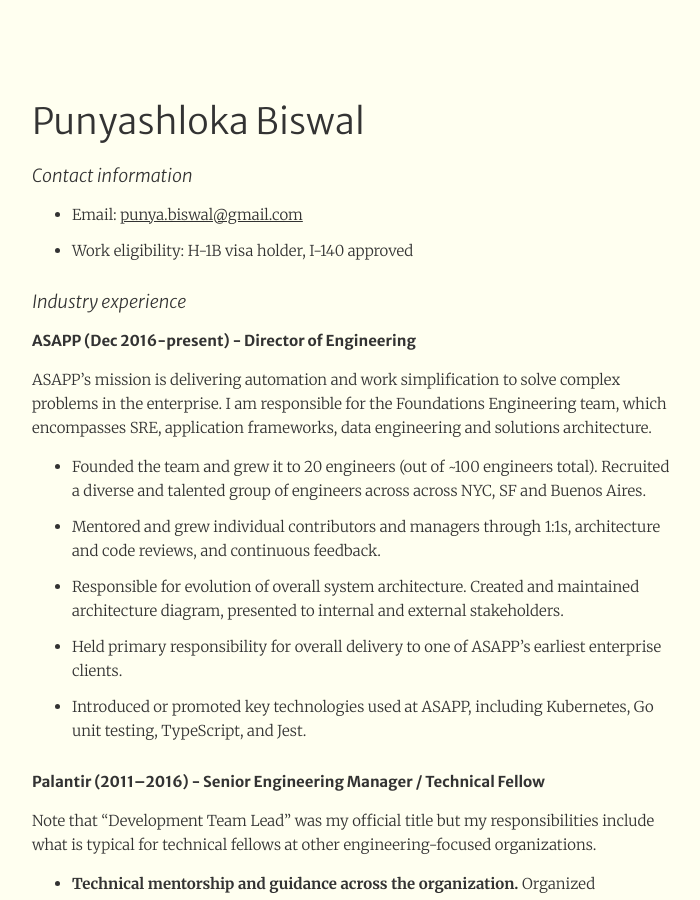
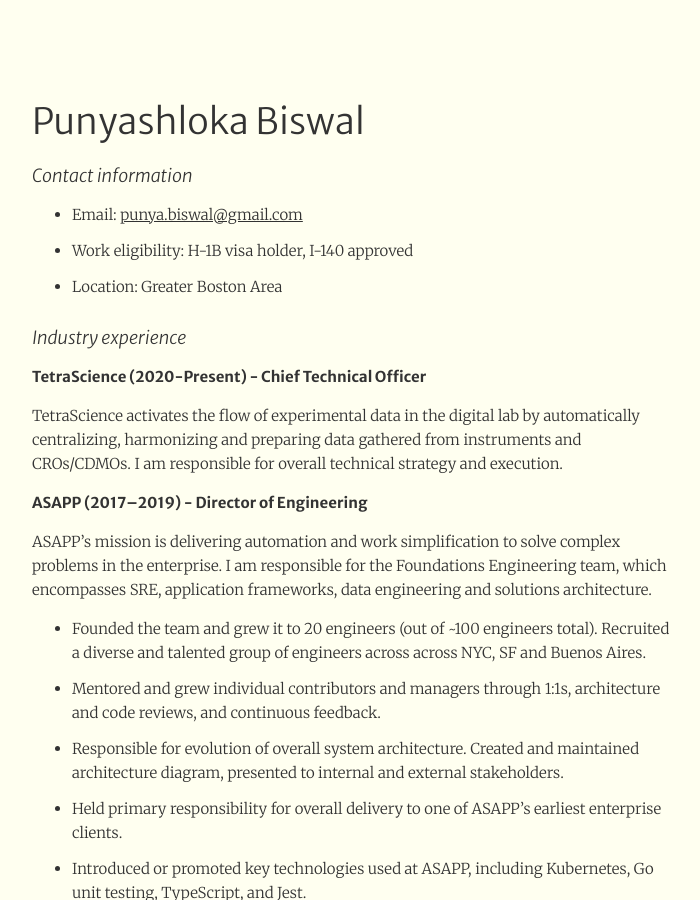
Before and after one commit to punya/punya.github.io, a Jekyll site: the page built from resume.md, in a window 1280 px wide and 900 px high. Shown: the whole window, without its empty margins (288-988 px from the left). Built offline with Jekyll 4.4.1, drawn with Linux system fonts in a browser that asks for light colours.

Commit message:
Add TetraScience

```diff
--- a/resume.md
+++ b/resume.md
@@ -8,10 +8,15 @@
 
 - Email: [`punya.biswal@gmail.com`](mailto:punya.biswal@gmail.com)
 - Work eligibility: H-1B visa holder, I-140 approved
+- Location: Greater Boston Area
 
 ## Industry experience
 
-### ASAPP (Dec 2016-present) - Director of Engineering
+### TetraScience (2020-Present) - Chief Technical Officer
+
+TetraScience activates the flow of experimental data in the digital lab by automatically centralizing, harmonizing and preparing data gathered from instruments and CROs/CDMOs. I am responsible for overall technical strategy and execution.
+
+### ASAPP (2017–2019) - Director of Engineering
 
 ASAPP's mission is delivering automation and work simplification to solve complex problems in the enterprise. I am responsible for the Foundations Engineering team, which encompasses SRE, application frameworks, data engineering and solutions architecture.
 
```
